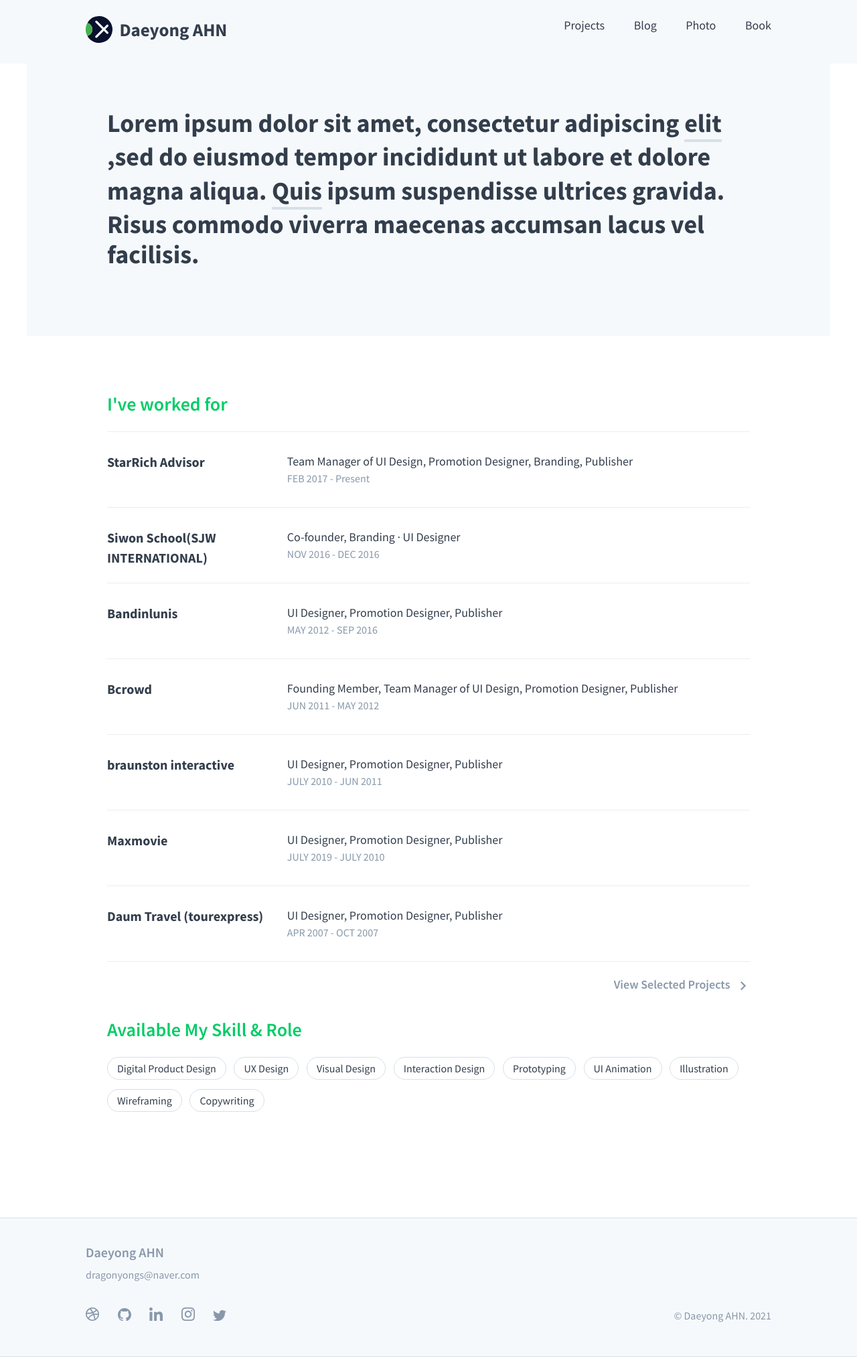
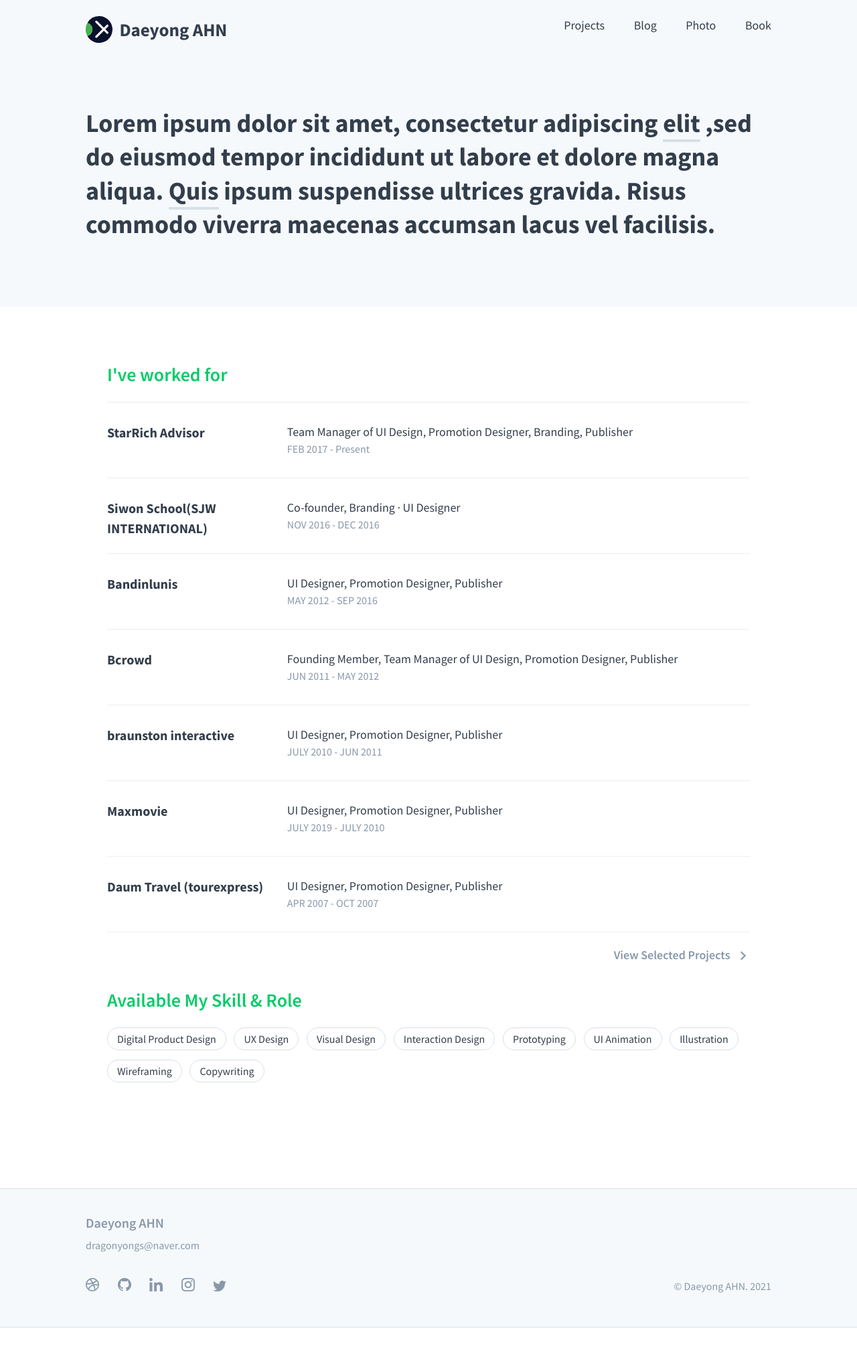
Before and after one commit to dragonyongs/daeyong.github.io, a Jekyll site: the page built from index.md, in a window 1280 px wide. Shown: the whole page at 67% size. Built offline with Jekyll 4.4.1, drawn with Linux system fonts in a browser that asks for light colours; after the commit the page ends 1982 px from its top, so only the background shows below that.

Commit message:
Edit
Edit

```diff
--- a/_layouts/default.html
+++ b/_layouts/default.html
@@ -39,7 +39,6 @@
           </div>
         </nav>
       </header>
-      <div class="extend">
       {% if page.home == true %}
           {% include resume-header.html %}
       {% endif %}
@@ -49,6 +48,7 @@
       {% if page.project-header == true %}
           {% include project-header.html %}
       {% endif %}
+      <div class="extend">
         <main>
           {{ content }}
             <!--
--- a/_sass/_layout.scss
+++ b/_sass/_layout.scss
@@ -5,7 +5,7 @@
         width: 88%;
         margin: 0 24px auto;
     }
-  max-width: 100%; //1200px
+  max-width: 1200px; //750px
   &-sub {
     margin-bottom: 20px;
     padding-bottom: 40px;
```
Lines whose indentation alone changed are shown as unchanged.
